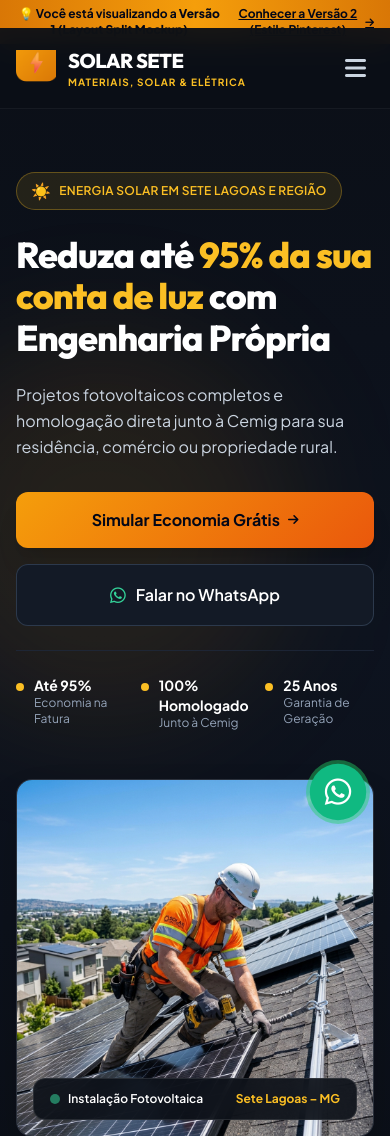
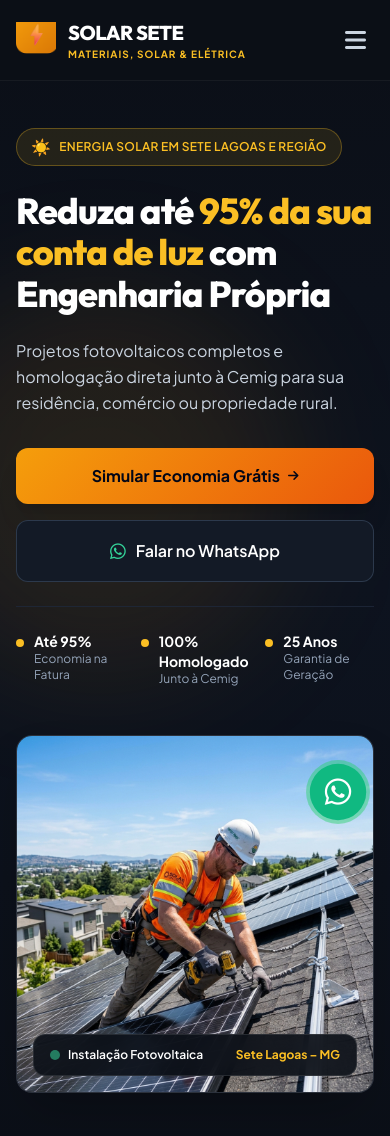
Before and after one commit to MatheusAmerico94/solar-sete, a plain HTML site: page index.html in a window 390 px wide. Shown: the top 1136 px of the page. Drawn offline with nearby package versions, Linux system fonts and the light colour scheme.

Commit message:
fix: remove internal version banner and make header non-fixed on mobile

```diff
--- a/index.html
+++ b/index.html
@@ -41,19 +41,12 @@
 
   <!-- CSS Customizado -->
   <link rel="stylesheet" href="css/style.css">
-</head>
-  <!-- BARRA DE ALTERNÂNCIA DE VERSÕES -->
-  <div class="bg-gradient-to-r from-amber-600 via-amber-500 to-amber-600 text-slate-950 text-xs font-bold py-1.5 px-4 text-center flex items-center justify-center gap-3">
-    <span>💡 Você está visualizando a <strong>Versão 1 (Layout Split Mockup)</strong></span>
-    <a href="versao-2.html" class="underline hover:text-white transition flex items-center gap-1">
-      <span>Conhecer a Versão 2 (Estilo Pinterest)</span> <i class="fa-solid fa-arrow-right text-[10px]"></i>
-    </a>
-  </div>
+<body class="bg-[#0b0f17] text-slate-100 antialiased selection:bg-amber-400 selection:text-slate-900">
 
   <!-- =========================================================================
-       1. HEADER / NAVBAR FIXA
+       1. HEADER / NAVBAR (ESTÁTICO NO MOBILE, FIXO NO DESKTOP)
        ========================================================================= -->
-  <header id="mainHeader" class="fixed top-7 left-0 right-0 z-50 transition-all duration-300 bg-[#0b0f17]/90 backdrop-blur-md border-b border-white/5">
+  <header id="mainHeader" class="absolute md:fixed top-0 left-0 right-0 z-50 transition-all duration-300 bg-[#0b0f17]/95 md:bg-[#0b0f17]/90 md:backdrop-blur-md border-b border-white/5">
     <div class="max-w-7xl mx-auto px-4 sm:px-6 lg:px-8 h-20 flex items-center justify-between">
 
       <!-- Logo Oficial Solar Sete -->
--- a/js/script.js
+++ b/js/script.js
@@ -21,15 +21,17 @@ document.addEventListener('DOMContentLoaded', () => {
     });
   }
 
-  // 2. NAVBAR SCROLL EFFECT
+  // 2. NAVBAR SCROLL EFFECT (Apenas no Desktop onde é fixo)
   const mainHeader = document.getElementById('mainHeader');
   window.addEventListener('scroll', () => {
+    if (window.innerWidth >= 768 && mainHeader) {
       if (window.scrollY > 40) {
         mainHeader.classList.add('bg-[#0b0f17]/95', 'shadow-lg', 'border-b', 'border-slate-800/80');
         mainHeader.classList.remove('bg-[#0b0f17]/80');
       } else {
         mainHeader.classList.remove('shadow-lg', 'border-slate-800/80');
         mainHeader.classList.add('bg-[#0b0f17]/80');
+      }
     }
   });
 
```
Also changed, not shown: versao-2.html (+5 -17 lines), 1 other file. Lines whose indentation alone changed are shown as unchanged.
